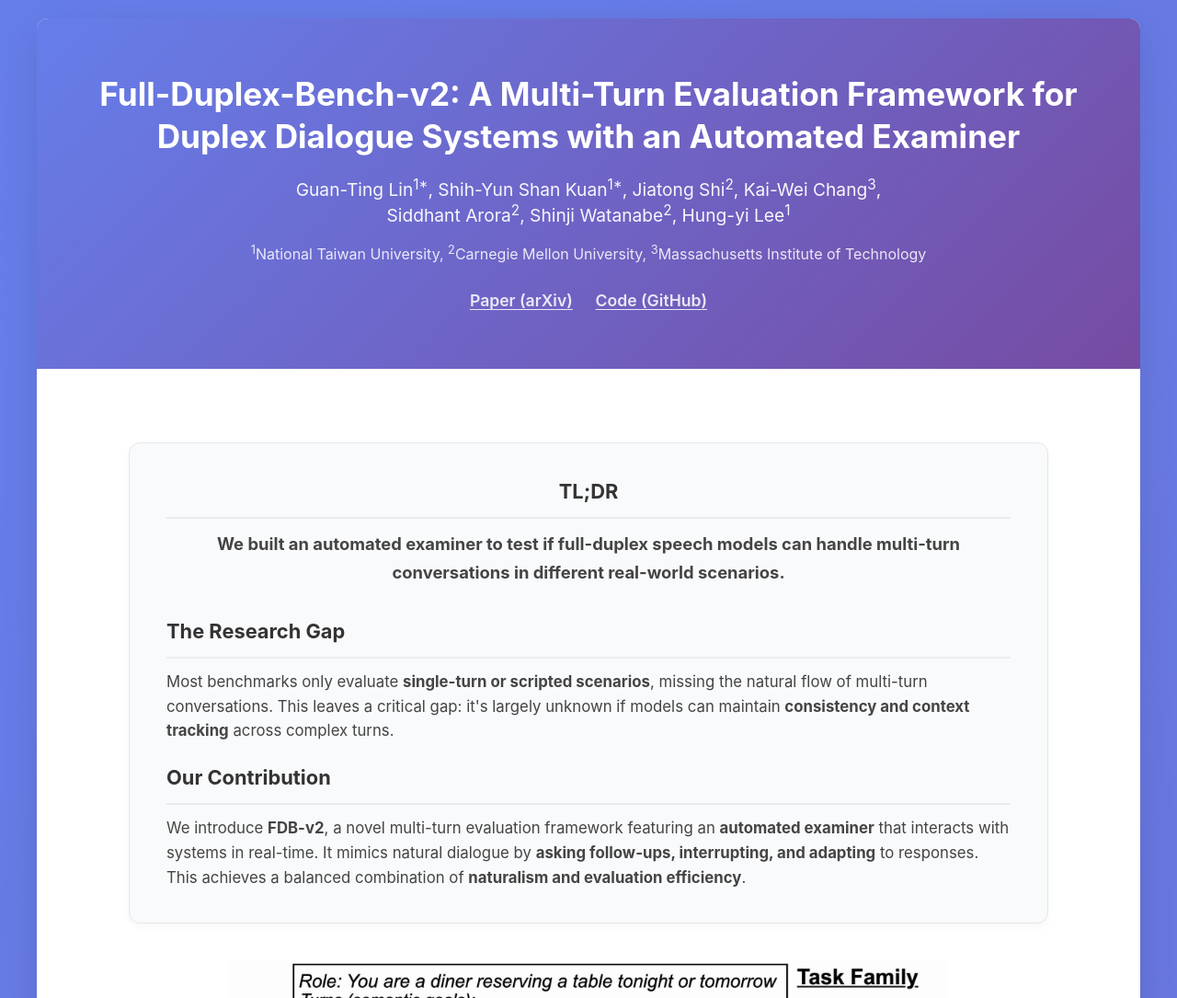
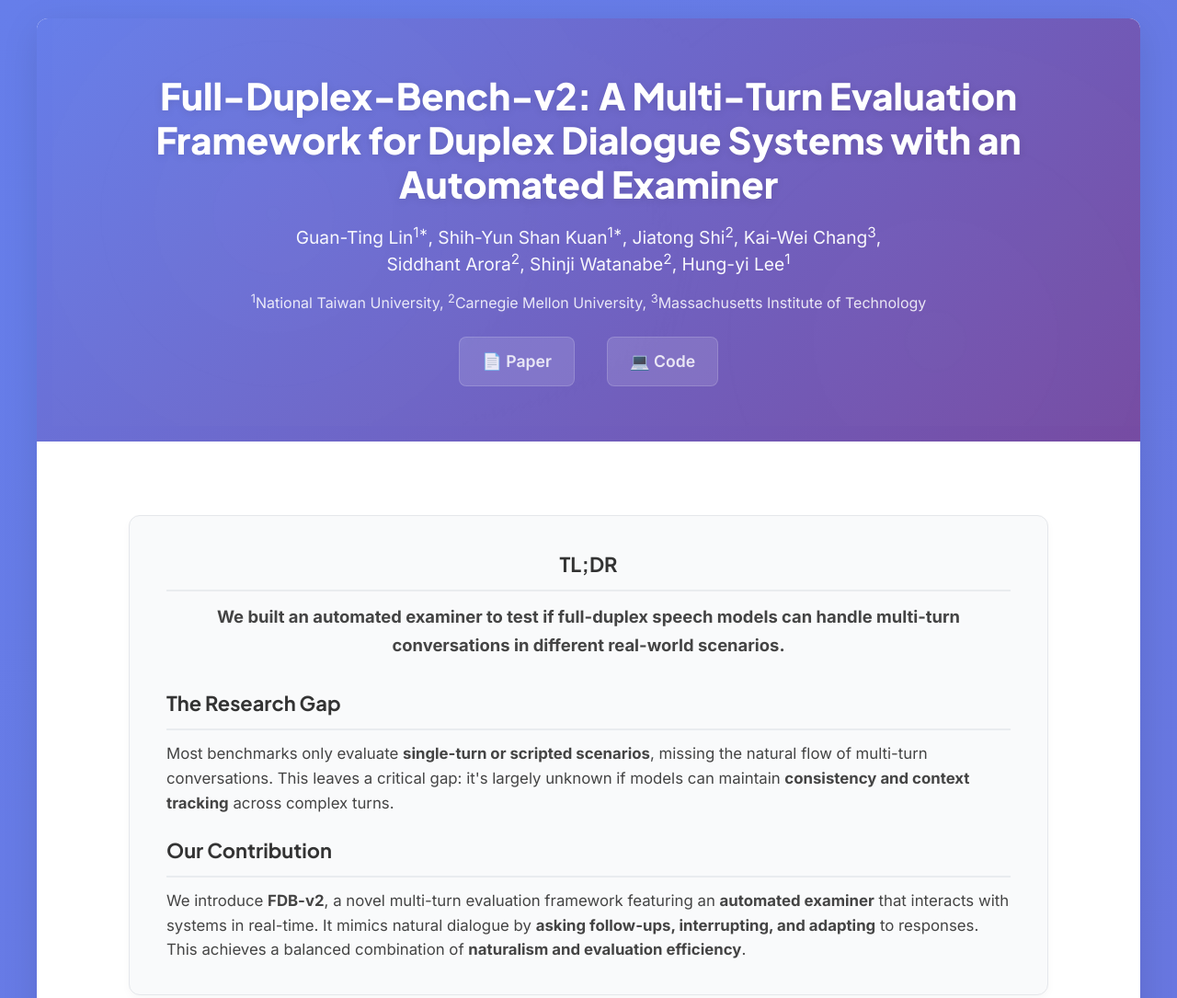
Before and after one commit to ericsunkuan/full-duplex-bench-v2-demo, a plain HTML site: page index.html in a window 1280 px wide. Shown: the top 1085 px of the page at 92% size. Drawn offline with Linux system fonts and the light colour scheme.

Commit message:
Enhance styles and add Google Fonts links
Updated styles and added font links to enhance the design.

```diff
--- a/index.html
+++ b/index.html
@@ -4,11 +4,21 @@
     <meta charset="UTF-8">
     <meta name="viewport" content="width=device-width, initial-scale=1.0">
     <title>Full-Duplex-Bench v2 - Audio Demos</title>
+    <link rel="preconnect" href="https://fonts.googleapis.com">
+    <link rel="preconnect" href="https://fonts.gstatic.com" crossorigin>
+    <link href="https://fonts.googleapis.com/css2?family=Inter:wght@400;500;600;700&family=Plus+Jakarta+Sans:wght@600;700;800&display=swap" rel="stylesheet">
     <style>
         * { margin: 0; padding: 0; box-sizing: border-box; }
 
+        /* body {
+            font-family: -apple-system, BlinkMacSystemFont, 'Segoe UI', Roboto, 'Helvetica Neue', Arial, sans-serif;
+            line-height: 1.6;
+            color: #333;
+            background: linear-gradient(135deg, #667eea 0%, #764ba2 100%);
+            padding: 20px;
+        } */
         body {
-            font-family: -apple-system, BlinkMacSystemFont, 'Segoe UI', Roboto, 'Helvetica Neue', Arial, sans-serif;
+            font-family: 'Inter', -apple-system, BlinkMacSystemFont, 'Segoe UI', sans-serif;
             line-height: 1.6;
             color: #333;
             background: linear-gradient(135deg, #667eea 0%, #764ba2 100%);
@@ -31,8 +41,19 @@
             text-align: center;
         }
 
-        h1 { font-size: 2.2em; margin-bottom: 20px; font-weight: 700; line-height: 1.3; }
+        /* h1 { font-size: 2.2em; margin-bottom: 20px; font-weight: 700; line-height: 1.3; } */
 
+        h1, h2, .section-header h2 {
+            font-family: 'Plus Jakarta Sans', sans-serif;
+        }
+
+        h1 {
+            font-size: 2.5em;
+            margin-bottom: 20px;
+            font-weight: 800;
+            line-height: 1.2;
+            text-shadow: 0 2px 10px rgba(0,0,0,0.1);
+        }
         .subtitle {
             opacity: 0.95;
             max-width: 900px;
@@ -95,7 +116,27 @@
             border-top: 2px solid #e9ecef;
         }
 
-        audio { width: 100%; min-width: 200px; height: 40px; outline: none; }
+        /* audio { width: 100%; min-width: 200px; height: 40px; outline: none; } */
+        audio {
+            width: 100%;
+            min-width: 200px;
+            height: 45px;
+            outline: none;
+            border-radius: 8px;
+            background: #f8f9fa;
+            padding: 5px;
+            transition: all 0.3s ease;
+        }
+
+        audio:hover {
+            background: #e9ecef;
+            box-shadow: 0 2px 8px rgba(102, 126, 234, 0.2);
+        }
+
+        /* Style for table cells containing audio */
+        td:has(audio) {
+            background: linear-gradient(to bottom, #ffffff 0%, #f8f9fa 100%);
+        }
 
         .model-name { font-weight: 600; color: #667eea; }
 
@@ -325,6 +366,50 @@
             opacity: 1; /* 滑鼠懸停時完全不透明 */
             text-decoration-thickness: 2px; /* 底線加粗 */
         }
+        header {
+            position: relative;
+            overflow: hidden;
+        }
+
+        .header-decoration {
+            position: absolute;
+            top: 0;
+            left: 0;
+            right: 0;
+            bottom: 0;
+            opacity: 0.1;
+            background:
+                radial-gradient(circle at 20% 50%, rgba(255,255,255,0.3) 0%, transparent 50%),
+                radial-gradient(circle at 80% 80%, rgba(255,255,255,0.2) 0%, transparent 50%);
+            animation: float 8s ease-in-out infinite;
+            pointer-events: none;
+        }
+
+        @keyframes float {
+            0%, 100% { transform: translate(0, 0); }
+            50% { transform: translate(20px, -20px); }
+        }
+
+        /* Enhanced header links */
+        .header-links a {
+            display: inline-block;
+            color: #ffffff;
+            font-weight: 600;
+            text-decoration: none;
+            margin: 0 15px;
+            padding: 12px 24px;
+            background: rgba(255,255,255,0.15);
+            border-radius: 8px;
+            backdrop-filter: blur(10px);
+            border: 1px solid rgba(255,255,255,0.2);
+            transition: all 0.3s ease;
+        }
+
+        .header-links a:hover {
+            background: rgba(255,255,255,0.25);
+            transform: translateY(-2px);
+            box-shadow: 0 4px 12px rgba(0,0,0,0.15);
+        }
     </style>
 </head>
 <body>
@@ -350,9 +435,17 @@
                 </div>
 
                 <div class="header-links">
-                    <a href="https://arxiv.org/abs/2510.07838" target="_blank">Paper (arXiv)</a>
-                    <a href="https://github.com/DanielLin94144/Full-Duplex-Bench" target="_blank">Code (GitHub)</a> </div>
+                    <a href="https://arxiv.org/abs/2510.07838" target="_blank">
+                        📄 Paper
+                    </a>
+                    <a href="https://github.com/DanielLin94144/Full-Duplex-Bench" target="_blank">
+                        💻 Code
+                    </a>
                 </div>
+            </div>
+
+            <!-- Add animated background -->
+            <div class="header-decoration"></div>
         </header>
 
         <div class="content">
```
